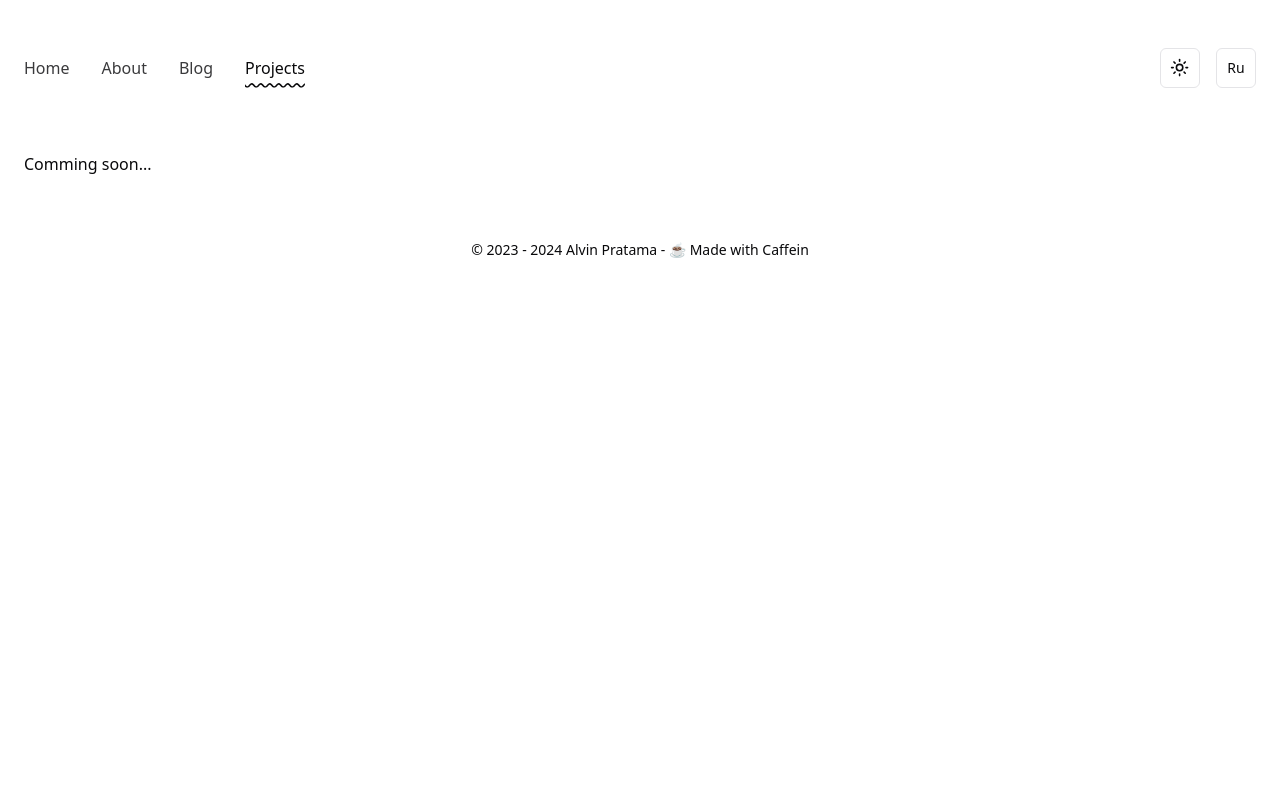
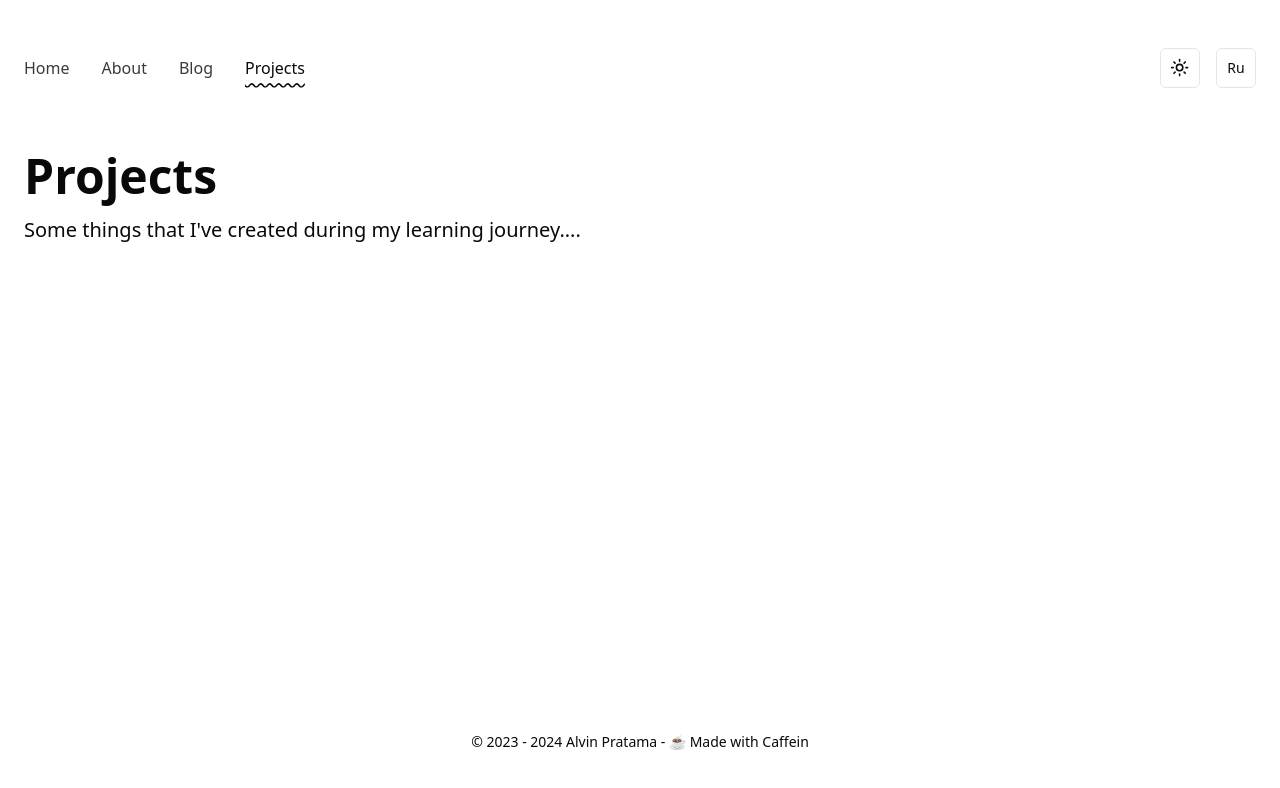
Before and after one commit to palveeen22/alvinpratama, a Next.js app: page /projects in a window 1280 px wide. Shown: the top 788 px of the page. Built offline with nearby package versions, Linux system fonts and the light colour scheme.

Commit message:
feat: init project root

```diff
--- a/src/app/projects/page.tsx
+++ b/src/app/projects/page.tsx
@@ -1,8 +1,51 @@
 import React from 'react'
+import { MotionArticle, MotionDiv, MotionSection } from '@/components/MotionClient'
+import { project } from '@/data';
+
+
+
+const sectionVariants = {
+    hidden: { opacity: 0, y: 20 },
+    visible: { opacity: 1, y: 0 },
+};
+
+const cardVariants = {
+    hidden: { opacity: 0, x: -100 },
+    visible: { opacity: 1, x: 0 },
+};
+
+const containerVariants = {
+    hidden: {},
+    visible: {
+        transition: {
+            staggerChildren: 0.1,
+            delayChildren: 0.2,
+        },
+    },
+};
 
 const page = () => {
     return (
-        <div>Comming soon...</div>
+        <MotionSection
+            className='w-full flex flex-col gap-14 md:gap-20 flex-grow'
+            variants={containerVariants}
+            initial="hidden"
+            animate="visible"
+        >
+            <MotionArticle
+                className='flex flex-col gap-4'
+                variants={sectionVariants}
+            >
+                <h1 className='text-5xl dark:text-foreground/100 font-bold text-pretty'>
+                    {project.title}
+                </h1>
+                <p className='text-xl break-words dark:text-foreground/80 text-pretty'>
+                    {project.pharagraph}
+                </p>
+
+            </MotionArticle>
+
+        </MotionSection>
     )
 }
 
--- /dev/null
+++ b/src/data/index.ts
@@ -0,0 +1,4 @@
+export const project = {
+    title: "Projects",
+    pharagraph: "Some things that I've created during my learning journey...."
+}
```
